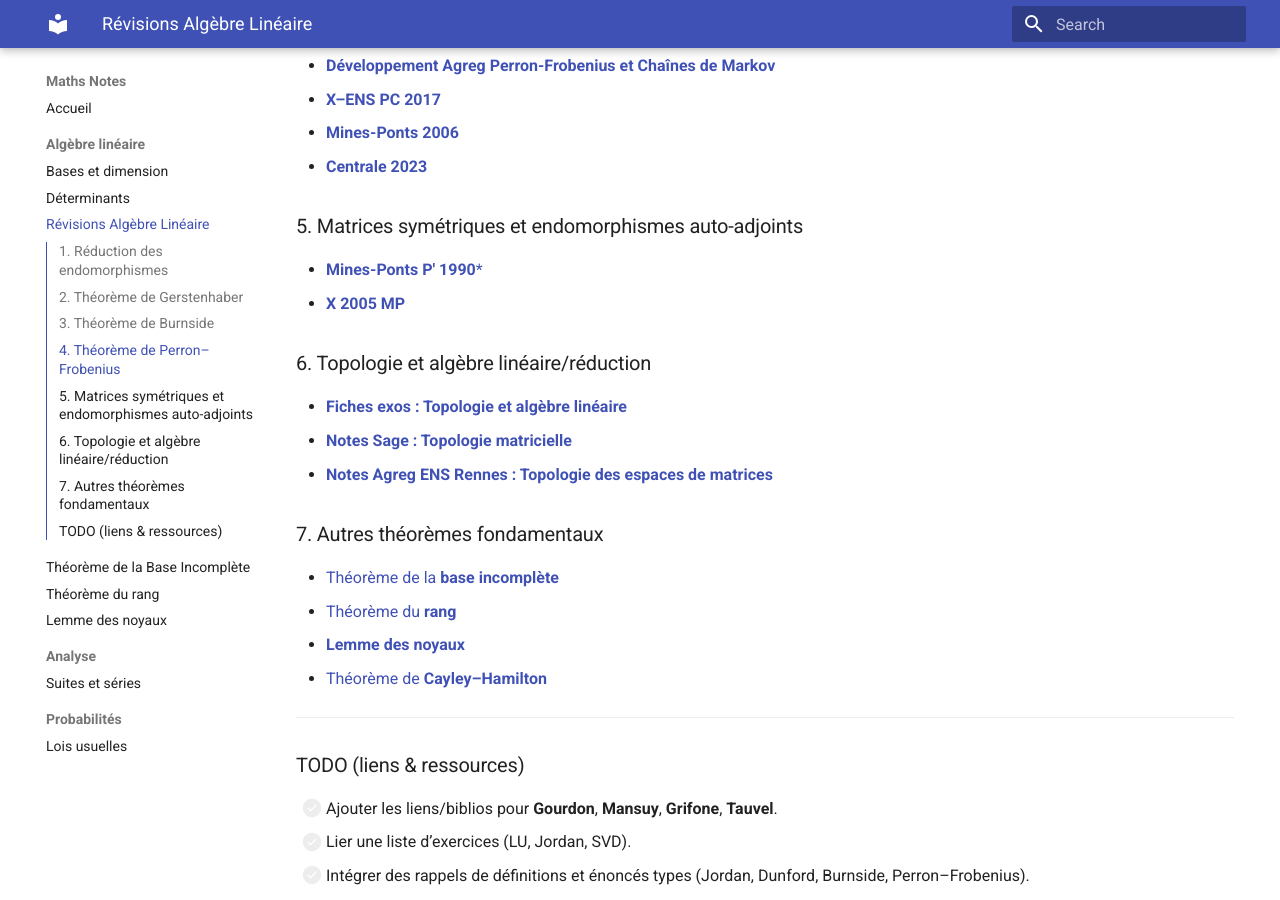
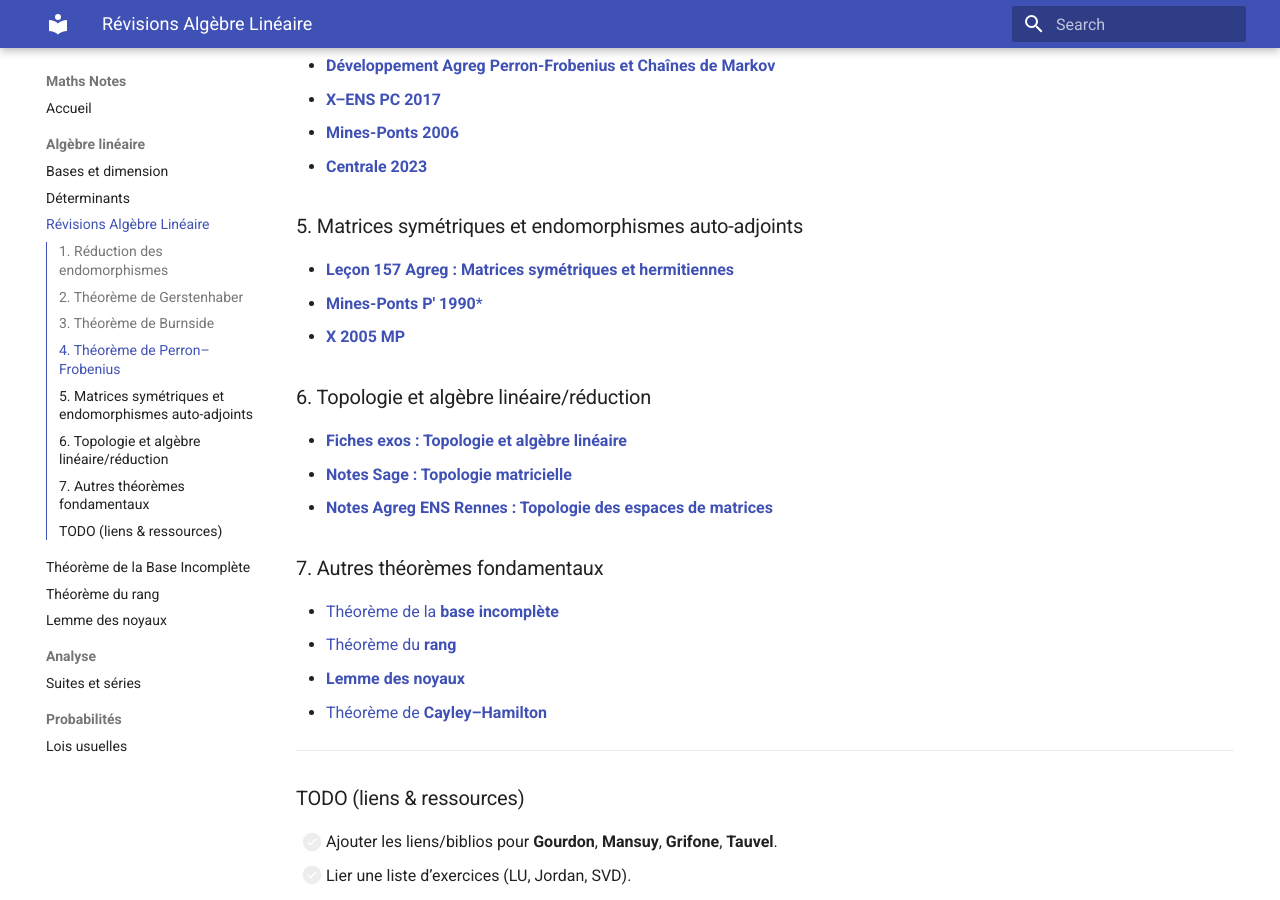
Before and after one commit to gpcoursera/maths-notes, an MkDocs documentation site: the page built from docs/algebre/revisions-algebre-lineaire.md, in a window 1280 px wide and 900 px high, scrolled down 853 px. Built offline with MkDocs 1.6.1 and Material for MkDocs 9.7.7, drawn with Linux system fonts in a browser that asks for light colours.

Commit message:
add link to lecon 157 matrices sym

```diff
--- a/docs/algebre/revisions-algebre-lineaire.md
+++ b/docs/algebre/revisions-algebre-lineaire.md
@@ -27,6 +27,7 @@
 - [**Centrale 2023**](../assets/pdfs/Centrale_2023_PC_Maths_1_e.pdf){ target=_blank }
 
 ### 5. Matrices symétriques et endomorphismes auto-adjoints
+- [**Leçon 157 Agreg : Matrices symétriques et hermitiennes**](https://agreg.skyost.eu/lecons/157/){ target=_blank }
 - [**Mines-Ponts P' 1990***](../assets/pdfs/Mines-Ponts_1990_P_Maths_2_ea.pdf){ target=_blank }
 - [**X 2005 MP**](../assets/pdfs/X_2005_MP_Maths_2_e.pdf){ target=_blank }
 
```
